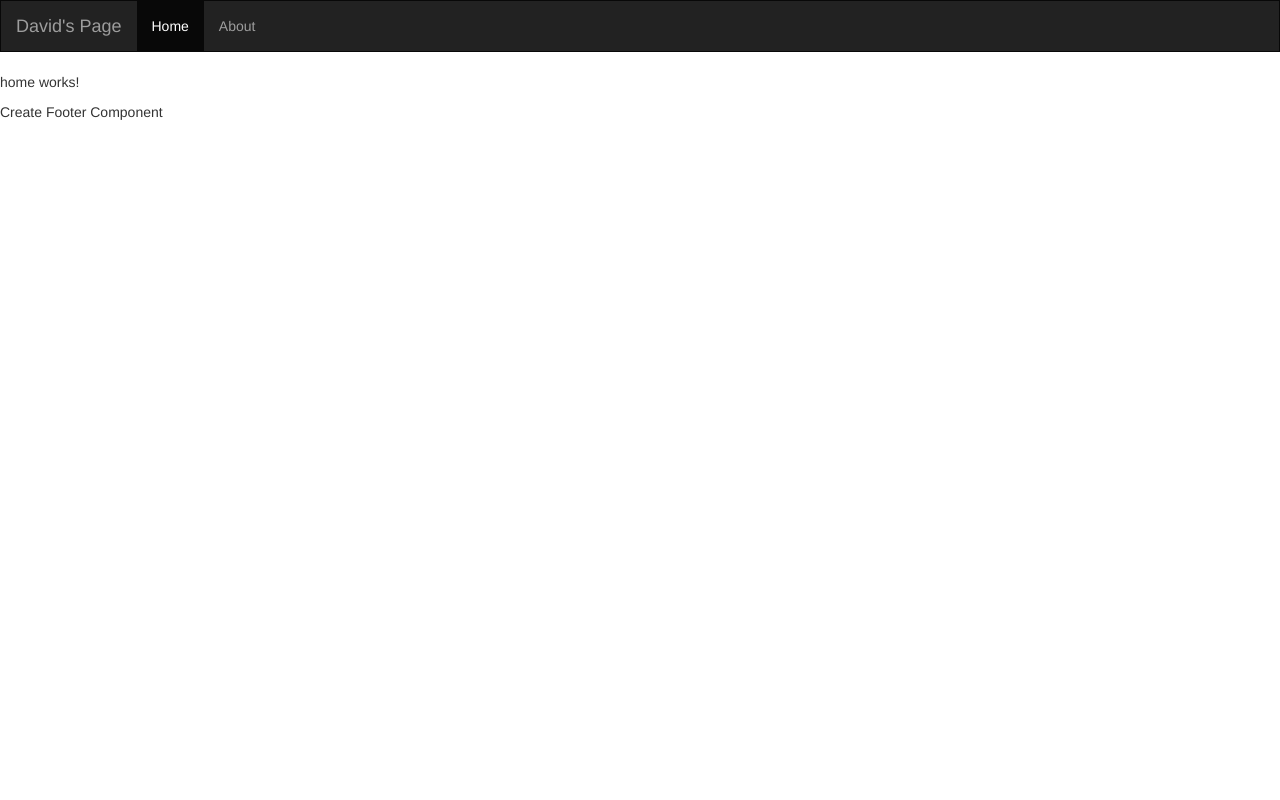
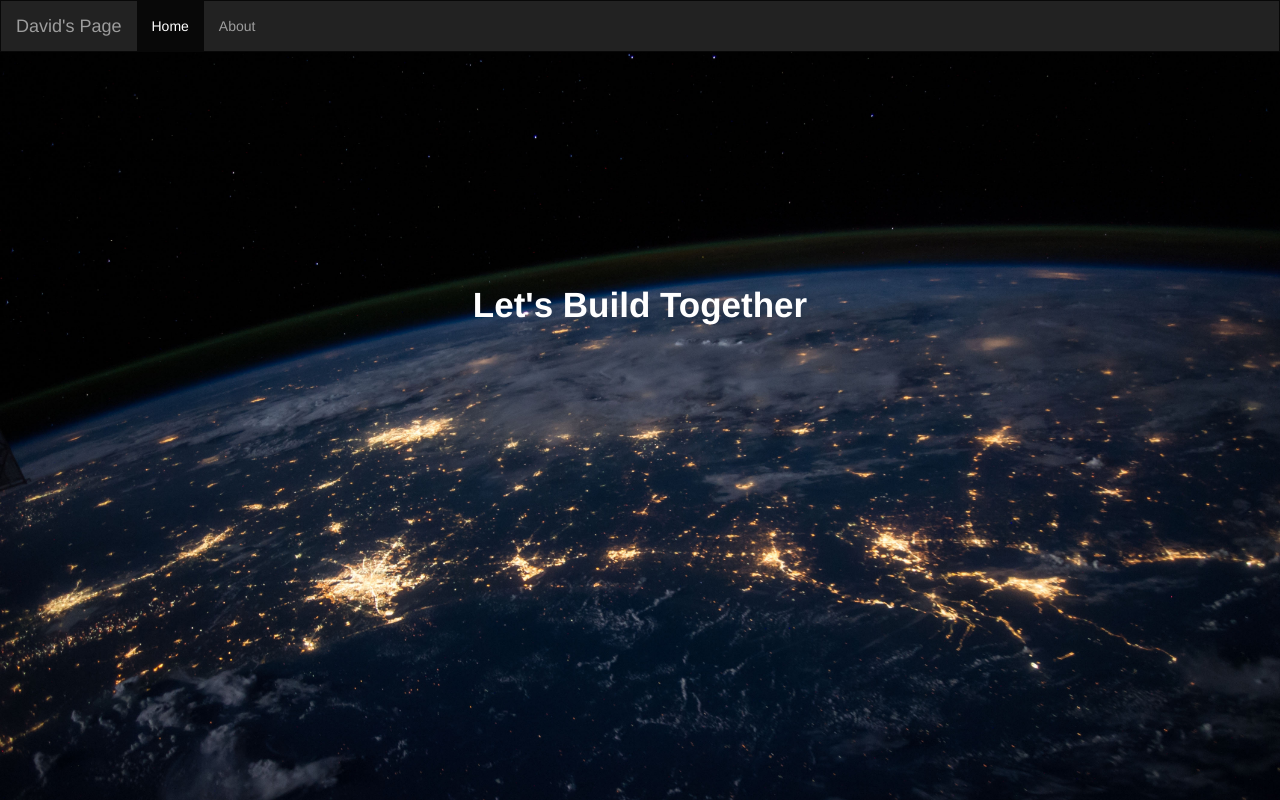
Before and after one commit to Davatata/my-site, an Angular app: page / in a window 1280 px wide. Built offline with nearby package versions, Linux system fonts and the light colour scheme.

Commit message:
homepage setup

```diff
--- a/src/app/app.component.html
+++ b/src/app/app.component.html
@@ -1,7 +1,2 @@
 <app-navbar></app-navbar>
-<app-content></app-content>
-<div class="container.fluid">
-    <div class="row">
-        <div class="col-xs-12">Create Footer Component</div>
-    </div>
-</div>
+<router-outlet></router-outlet>
--- a/src/app/content/content.component.html
+++ b/src/app/content/content.component.html
@@ -1 +1 @@
-<router-outlet></router-outlet>
+<p>blank for now</p>
--- a/src/app/home/home.component.css
+++ b/src/app/home/home.component.css
@@ -0,0 +1,27 @@
+@media screen and (min-width: 550px) {
+    .img-background {
+        background-image: url("/assets/nasa-earth.jpg");
+    }
+    .home-container {
+        padding: 0 40px;
+    }
+    .home-text {
+        color:white;
+        font-size: 2.5em;
+        font-weight: 700;
+    }
+}
+
+@media screen and (max-width: 549px) {
+    .home-text {
+        color: white;
+        font-size: 1.5em;
+        font-weight: 500;
+    }
+}
+
+
+
+.home-content {
+    margin-top: 20%;
+}
--- a/src/app/home/home.component.html
+++ b/src/app/home/home.component.html
@@ -1,3 +1,10 @@
-<p>
-  home works!
-</p>
+<div class="content-background img-background">
+  <div class="container">
+    <div class="home-content">
+      <span class="text-white home-text">Let's Build Together</span>
+    </div>
+  </div>
+  <!-- <div class="container">
+
+  </div> -->
+</div>
--- a/src/app/navbar/navbar.component.html
+++ b/src/app/navbar/navbar.component.html
@@ -1,4 +1,4 @@
-<nav class="navbar navbar-inverse" style="border-radius:0;">
+<nav class="navbar navbar-inverse" style="border-radius:0; margin:0;">
     <div class="container-fluid">
         <div class="navbar-header">
             <button type="button" class="navbar-toggle collapsed" (click)="toggleOpen()" data-toggle="collapse" data-target="navbarCollapse" aria-expanded="false">
@@ -13,10 +13,10 @@
             <ul class="nav navbar-nav">
                 <li routerLinkActive="active"
                     [routerLinkActiveOptions]="{exact: true}">
-                    <a routerLink="/">Home</a>
+                    <a routerLink="/" (click)="closeDropdown()">Home</a>
                 </li>
                 <li routerLinkActive="active">
-                    <a routerLink="/about">About</a>
+                    <a routerLink="/about" (click)="closeDropdown()">About</a>
                 </li>
             </ul>
         </div>
--- a/src/app/navbar/navbar.component.ts
+++ b/src/app/navbar/navbar.component.ts
@@ -18,4 +18,9 @@ export class NavbarComponent implements OnInit {
     this.isOpen = this.isOpen === "" ? "in" : "";
   }
 
+  closeDropdown() {
+    if(this.isOpen === "in") {
+      this.isOpen = "";
+    }
+  }
 }
--- a/src/styles.css
+++ b/src/styles.css
@@ -10,3 +10,15 @@
 .topbar-button {
     padding: 10px;
 }
+
+.content-background {
+    height: calc(100vh - 52px);
+    position: relative;
+    text-align: center;
+    width: 100%;
+    min-height: 350px;
+    background-color: black;
+    background-size: cover;
+    background-position: center center;
+    background-repeat: no-repeat;
+}
```
Also changed, not shown: src/assets/nasa-earth.jpg (added), src/assets/spacex.jpg (added).
